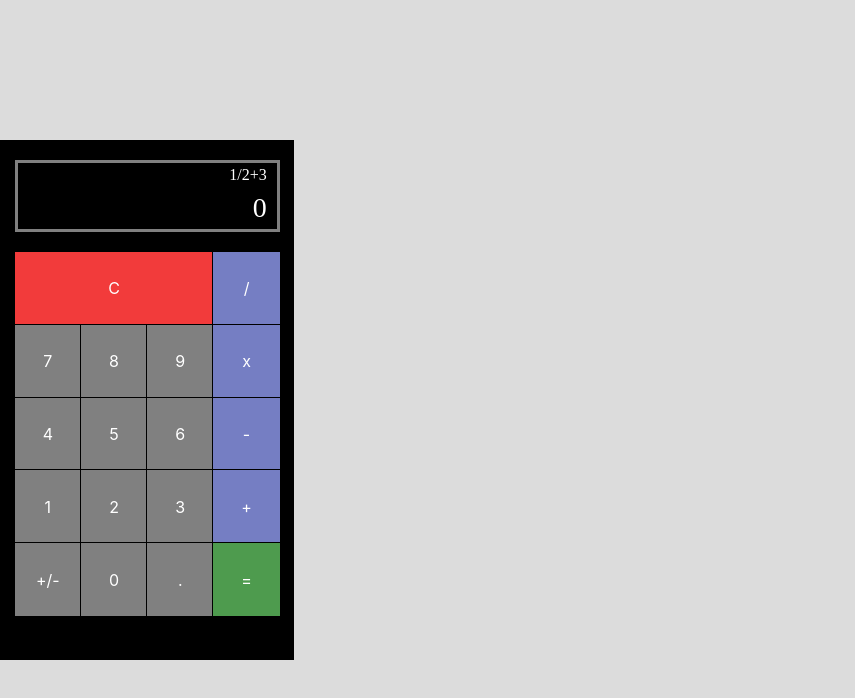
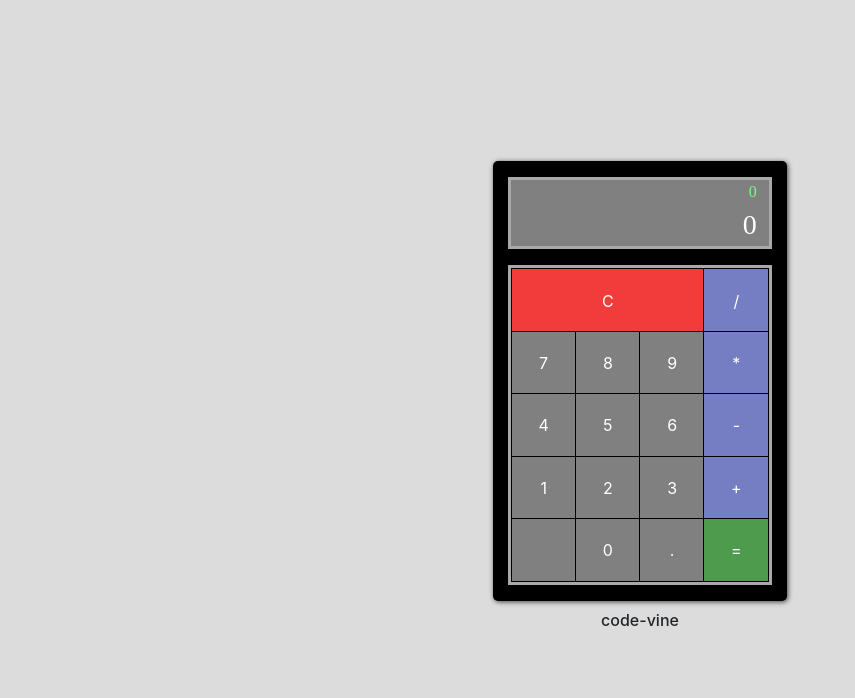
Before and after one commit to code-vine/calculator, a React (Create React App) app: page / in a window 1280 px wide. Shown: the top 698 px of the page, without its empty margins (0-855 px from the left). Built offline with nearby package versions, Linux system fonts and the light colour scheme; a web font is replaced by a local one.

Commit message:
finishes project

```diff
--- a/src/App.css
+++ b/src/App.css
@@ -1,8 +1,13 @@
 .App{
     display: flex;
-    /*justify-content: center;*/
+    flex-direction: column;
+    justify-content: center;
     align-items: center;
     width: 100%;
     height: 100vh;
     background-color: gainsboro;
 }
+
+h6{
+    margin-top: 10px;
+}
--- a/src/App.js
+++ b/src/App.js
@@ -8,6 +8,7 @@ class App extends React.Component{
     return (
       <div className="App">
         <Calculator />
+        <h6>code-vine</h6>
       </div>
     );
   }
--- a/src/Calculator.css
+++ b/src/Calculator.css
@@ -16,9 +16,12 @@
 
 .calculator-div{
     background-color: black;
-    width: 23%;
-    height:65%;
+    width: 23vw;
+    height: fit-content;
     color: white;
+    padding-bottom: 2vh;
+    border-radius: 5px;
+    box-shadow: 1px 1px 5px rgba(0,0,0,0.7);
 }
 
 #clear{
@@ -29,21 +32,23 @@
     background-color: rgb(78, 155, 78);
 }
 
-#display{
+#main-display{
     display: flex;
     flex-direction: column;
     align-items: flex-end;
-    margin:20px auto;
+    margin:2vh auto;
     width: 90%;
-    border: 3px solid gray;
+    border: 3px solid darkgray;
+    background-color: gray;
     font-size: 1.75rem;
-    padding:0 10px;
+    padding:0 1vw;
     font-family: Digital;
 }
 
 .display-calculation{
     font-size: 1rem;
     margin:0;
+    color:rgb(127, 249, 127);
 }
 
 .keypad{
@@ -52,8 +57,9 @@
     justify-content: center;
     align-items: center;
     width:90%;
-    height: 70%;
+    height: 40vh;
     margin:auto;
+    border: 4px solid darkgray;
 }
 
 .key{
--- a/src/Calculator.js
+++ b/src/Calculator.js
@@ -2,43 +2,148 @@ import './Calculator.css'
 import React from 'react'
 
 class Calculator extends React.Component{
+    constructor(props){
+        super(props);
+        this.onClick=this.onClick.bind(this);
+    }
+
+    onClick(e){
+        e.preventDefault();
+        let current = document.getElementById("display");
+        let calculation = document.getElementById("display-calculation");
+        if(e.target.innerText==='C')
+        {
+            current.innerText = 0;
+            calculation.innerText = '0';
+        }
+        else if(e.target.innerText==='=')
+        {
+            this.calculate(current , calculation);
+        }
+        else if(e.target.className.includes('operator')){
+            current.innerText = e.target.innerText;
+            calculation.innerText += e.target.innerText;
+        }
+        else{
+            if(current.innerText === '0'){
+                calculation.innerText = current.innerText = "";
+            }
+            const regex = /[/+*-]/g;
+            if(current.innerText.match(regex)){
+                current.innerText = "";
+            }
+            if(e.target.innerText === '.'){
+                if(current.innerText.includes('.'))return;
+            }
+            current.innerText += e.target.innerText;
+            calculation.innerText += e.target.innerText;
+        }
+    }
+
+    calculate(current, calculation){
+        const regex = /(?<=[-+*/()])|(?=[-+*/()])/g;
+        const valuesArr = calculation.innerText.split(regex);
+        let last = ""; let sum = 0; let operator ="";let negate = false;
+        valuesArr.forEach(element => {
+
+            switch(element){
+                case '/':
+                    negate = false;
+                    operator = '/';
+                    break;
+                case '*':
+                    negate = false;
+                    operator = '*';
+                    break;
+                case '+':
+                    negate = false;
+                    operator = '+';
+                    break;
+                case '-':
+                    if(operator !== ''){
+                        last = "";
+                        negate = true;
+                        break;
+                    }
+                    operator = '-';
+                    break;
+                default:
+                    if(sum === 0 )sum = element.includes('.') ?
+                     Number.parseFloat(element) : Number.parseInt(element);
+                     else if(last === ""){
+                        last = negate ?  `-${element}` : element;
+                        negate = false;
+                    }
+
+                break;
+            }
+
+            if(operator !== "" && last !== ""){
+                sum = this.doMath(sum, operator, last);
+                last = "";operator="";
+            }
+
+
+        });
+        current.innerText = sum;
+
+    }
+
+    doMath(sum, operator , last){
+        const lastNum = last.includes('.') ? Number.parseFloat(last) : Number.parseInt(last);
+        switch(operator){
+            case '/':
+                sum /= lastNum;
+                break;
+            case '*':
+                sum *= lastNum;
+                break;
+            case '+':
+                sum += lastNum;
+                break;
+            case '-':
+                sum -= lastNum;
+                break;
+         }
+         return sum;
+    }
+
     render(){
         return (
             <div className='calculator-div'>
-                <div id="display">
-                    <div className='display-calculation'>1/2+3</div>
-                    <div className='display-current'>0</div>
+                <div id="main-display">
+                    <div className='display-calculation' id="display-calculation">0</div>
+                    <div className='display-current' id='display'>0</div>
                 </div>
                 <div className='keypad'>
                     <div className='row w-100'>
-                        <div className='col key' id="clear">C</div>
-                        <div className='col-3 key operator' id="divide">/</div>
+                        <div className='col key' onClick={this.onClick} id="clear">C</div>
+                        <div className='col-3 key operator' onClick={this.onClick} id="divide">/</div>
                     </div>
                     <div className='row w-100'>
-                        <div className='col key' id="seven">7</div>
-                        <div className='col key' id="eight">8</div>
-                        <div className='col key' id="nine">9</div>
-                        <div className='col-3 key operator' id="multiply">x</div>
+                        <div className='col key' onClick={this.onClick} id="seven">7</div>
+                        <div className='col key' onClick={this.onClick} id="eight">8</div>
+                        <div className='col key' onClick={this.onClick} id="nine">9</div>
+                        <div className='col-3 key operator' onClick={this.onClick} id="multiply">*</div>
                     </div>
                     <div className='row w-100'>
-                        <div className='col key' id="four">4</div>
-                        <div className='col key' id="five">5</div>
-                        <div className='col key' id="six">6</div>
-                        <div className='col key operator' id="subtract">-</div>
+                        <div className='col key' onClick={this.onClick} id="four">4</div>
+                        <div className='col key' onClick={this.onClick} id="five">5</div>
+                        <div className='col key' onClick={this.onClick} id="six">6</div>
+                        <div className='col key operator' onClick={this.onClick} id="subtract">-</div>
                     </div>
                     <div className='row w-100'>
-                        <div className='col key' id="one">1</div>
-                        <div className='col key' id="two">2</div>
-                        <div className='col key' id="three">3</div>
-                        <div className='col key operator' id="add">+</div>
+                        <div className='col key' onClick={this.onClick} id="one">1</div>
+                        <div className='col key' onClick={this.onClick} id="two">2</div>
+                        <div className='col key' onClick={this.onClick} id="three">3</div>
+                        <div className='col key operator' onClick={this.onClick} id="add">+</div>
                     </div>
                     <div className='row w-100'>
-                        <div className='col key' id="negate">+/-</div>
-                        <div className='col key' id="zero">0</div>
-                        <div className='col key' id="decimal">.</div>
-                        <div className='col key operator' id="equals">=</div>
+                        <div className='col key' id=""></div>
+                        <div className='col key' onClick={this.onClick} id="zero">0</div>
+                        <div className='col key' onClick={this.onClick} id="decimal">.</div>
+                        <div className='col key operator' onClick={this.onClick} id="equals">=</div>
                     </div>
-
                 </div>
             </div>
         );
```
